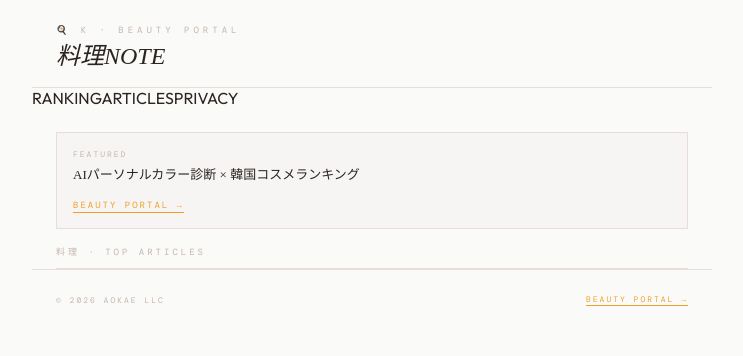
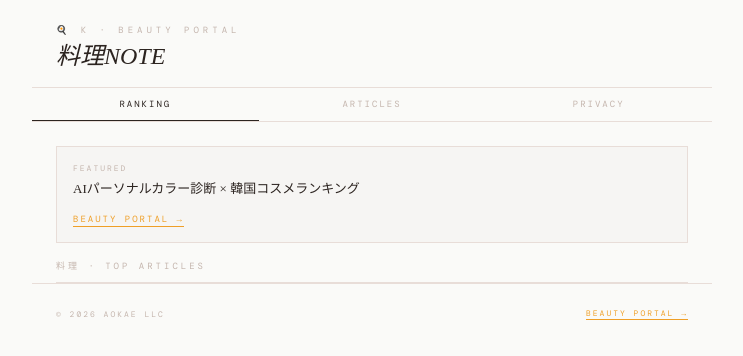
Before and after one commit to okuwabara07-gif/cooking-note-jp, a Next.js app: page / in a window 1280 px wide. Shown: the top 356 px of the page, without its empty margins (268-1011 px from the left). Built offline with nearby package versions, Linux system fonts and the light colour scheme.

Commit message:
style: quiet luxury UI

```diff
--- a/app/page.tsx
+++ b/app/page.tsx
@@ -6,10 +6,10 @@ export default function Home() {
         <p className="eyebrow">🍳 K · BEAUTY PORTAL</p>
         <h1 className="site-title">料理NOTE</h1>
       </header>
-      <nav className="site-nav">
-        <Link href="/" className="active">RANKING</Link>
-        <Link href="/blog">ARTICLES</Link>
-        <Link href="/privacy">PRIVACY</Link>
+      <nav style={{display:'flex',borderBottom:'0.5px solid #E8DDD8',overflowX:'auto'}}>
+        <Link href="/" style={{flex:1,minWidth:80,padding:'10px 8px',textAlign:'center',fontFamily:"'DM Mono',monospace",fontSize:9,letterSpacing:'2px',color:'#2C2420',borderBottom:'1px solid #2C2420',whiteSpace:'nowrap'}}>RANKING</Link>
+        <Link href="/blog" style={{flex:1,minWidth:80,padding:'10px 8px',textAlign:'center',fontFamily:"'DM Mono',monospace",fontSize:9,letterSpacing:'2px',color:'#C4B5AD',borderBottom:'1px solid transparent',whiteSpace:'nowrap'}}>ARTICLES</Link>
+        <Link href="/privacy" style={{flex:1,minWidth:80,padding:'10px 8px',textAlign:'center',fontFamily:"'DM Mono',monospace",fontSize:9,letterSpacing:'2px',color:'#C4B5AD',borderBottom:'1px solid transparent',whiteSpace:'nowrap'}}>PRIVACY</Link>
       </nav>
       <div className="portal-banner">
         <p className="portal-banner-label">FEATURED</p>
```
